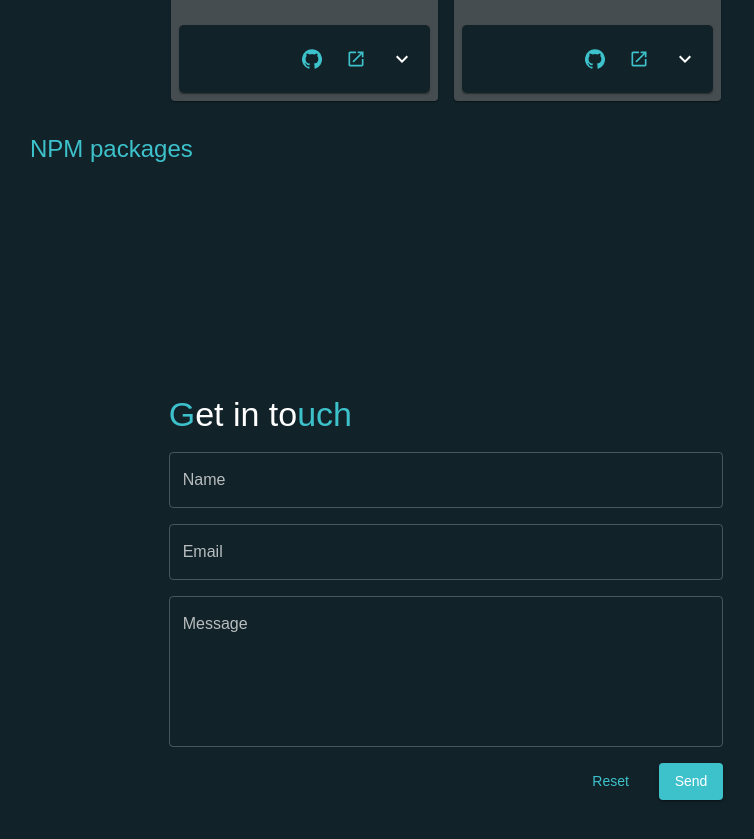
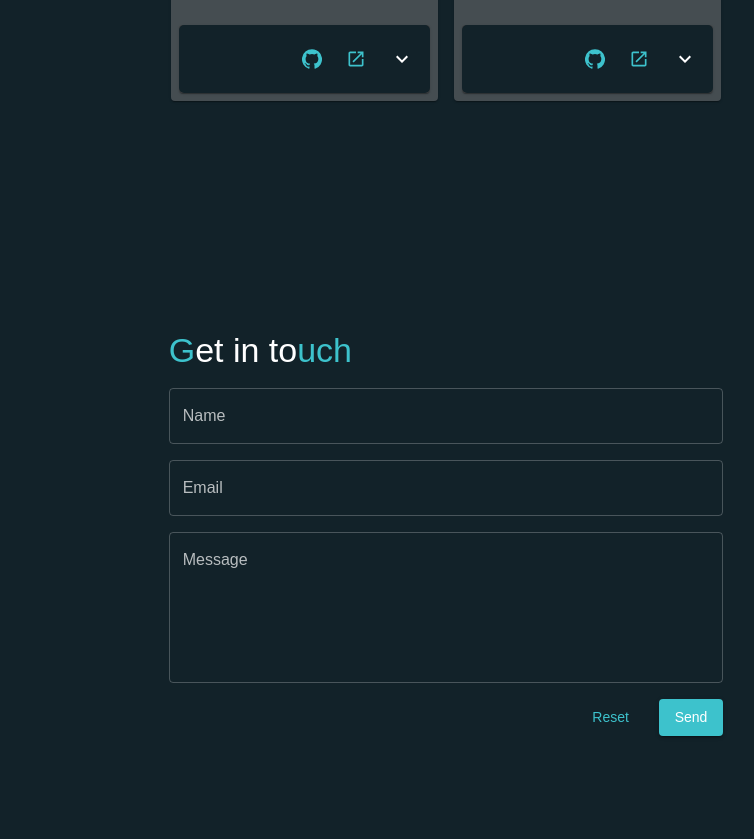
Before and after one commit to SujoyGhosh-scott/portfolio, a React (Create React App) app: page / in a window 1280 px wide. Shown: the part 4440-5279 px from the top of the page, without its empty margins (194-948 px from the left). Built offline with nearby package versions, Linux system fonts and the light colour scheme.

Commit message:
tab logo changed

```diff
--- a/public/index.html
+++ b/public/index.html
@@ -2,7 +2,7 @@
 <html lang="en">
   <head>
     <meta charset="utf-8" />
-    <link rel="icon" href="%PUBLIC_URL%/favicon.ico" />
+    <link rel="icon" href="%PUBLIC_URL%/tabLogo.png" />
     <meta name="viewport" content="width=device-width, initial-scale=1" />
     <meta name="theme-color" content="#000000" />
     <meta
--- a/src/components/Projects.jsx
+++ b/src/components/Projects.jsx
@@ -39,11 +39,11 @@
         </Grid>
         <ProjectSection title="Frontend" list={frontendProjectList} />
         <ProjectSection title="Full-stack" list={fullstackProjectList} />
-        <ProjectSection
+        {/**<ProjectSection
           title="NPM packages"
           list={packageList}
           isPackage={true}
-        />
+        /> */}
       </Grid>
       <Grid item sm={2} xs={false}></Grid>
     </Grid>
```
Also changed, not shown: public/tabLogo.png (added).
